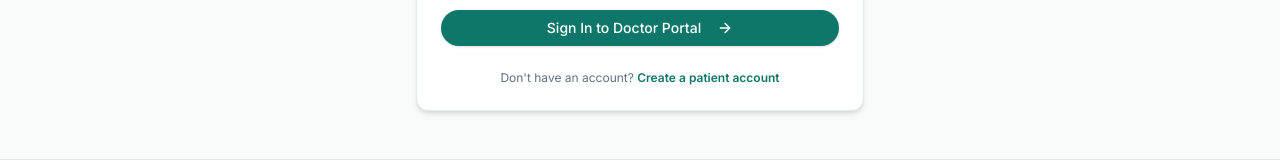
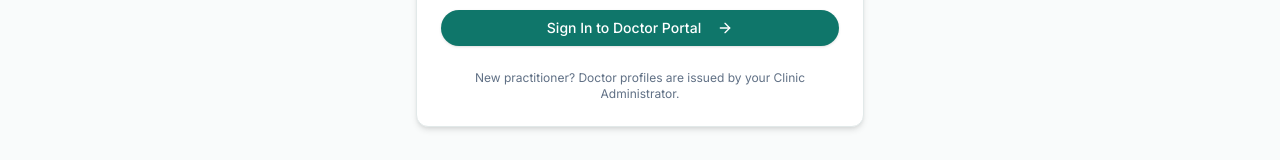
Before and after one commit to aryaman0406/MedPro, a Next.js app: page /login in a window 1280 px wide. Both pictures are taken after a click on the button "🩺 Doctor". Shown: the part 590-750 px from the top of the page. Built offline with nearby package versions, Linux system fonts and the light colour scheme; no server answers.

Commit message:
fix(auth): render role-appropriate footer text for Doctor and Admin tabs on sign-in card

```diff
--- a/src/app/login/page.tsx
+++ b/src/app/login/page.tsx
@@ -310,10 +310,22 @@ export default function LoginPage() {
 
           <CardFooter className="flex flex-col space-y-4 pt-0">
             <div className="text-center text-xs text-muted-foreground">
-              Don&apos;t have an account?{" "}
-              <Link href="/register" className="font-semibold text-primary underline-offset-4 hover:underline">
-                Create a patient account
-              </Link>
+              {selectedRole === "DOCTOR" ? (
+                <span>
+                  New practitioner? Doctor profiles are issued by your Clinic Administrator.
+                </span>
+              ) : selectedRole === "ADMIN" ? (
+                <span>
+                  Secured Portal • Authorized Clinic Administration Access Only.
+                </span>
+              ) : (
+                <>
+                  Don&apos;t have an account?{" "}
+                  <Link href="/register" className="font-semibold text-primary underline-offset-4 hover:underline">
+                    Create a patient account
+                  </Link>
+                </>
+              )}
             </div>
           </CardFooter>
         </Card>
```
